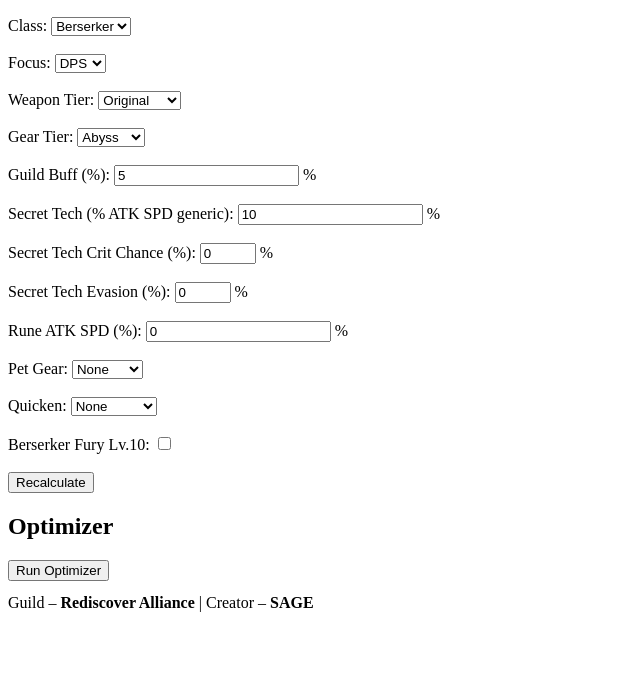
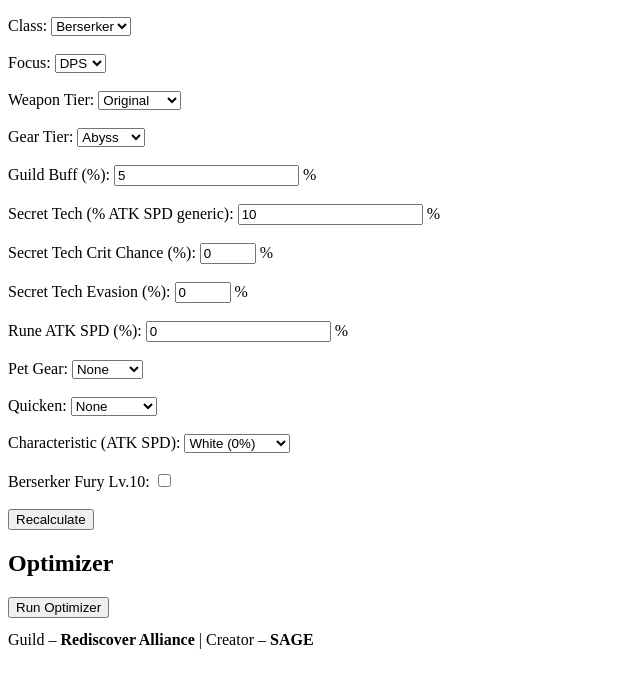
Before and after one commit to brandtbuchwald-rgb/Optimizer-test, a plain HTML site: page index.html in a window 1280 px wide. Shown: the part 96-780 px from the top of the page, without its empty margins (0-640 px from the left). Drawn offline with Linux system fonts and the light colour scheme.

Commit message:
Update index.html

```diff
--- a/index.html
+++ b/index.html
@@ -79,7 +79,14 @@
         <option value="2">Lv.2 (+2%)</option>
       </select>
       <br><br>
-
+<label>Characteristic (ATK SPD):</label>
+<select id="charAtk">
+  <option value="0">White (0%)</option>
+  <option value="10">Blue (10%)</option>
+  <option value="20">Orange (20%)</option>
+  <option value="30">Purple (30%)</option>
+</select>
+<br><br>
       <label>Berserker Fury Lv.10:</label>
       <input id="fury" type="checkbox">
       <br><br>
```
